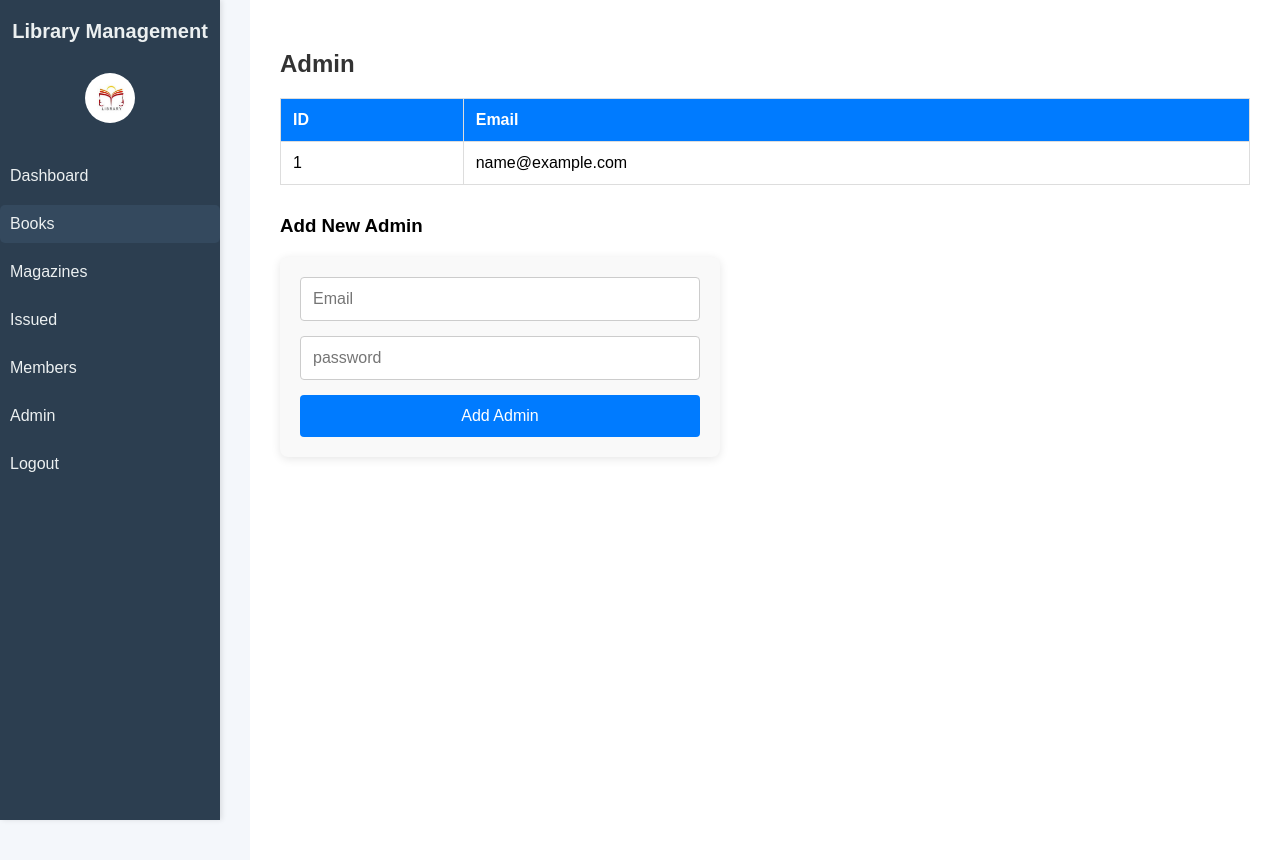
After one commit to A-H-G20/library_managment_system, a PHP site: page /admin.php in a window 1280 px wide. The commit adds this page. Run offline with PHP 8.4, Linux system fonts and the light colour scheme; the visitor is signed in with stand-in values (Sample User, id 1); tables that the repository leaves empty or names only in its code hold one stand-in row (values such as "Sample post").

Commit message:
add add admin page

```diff
--- /dev/null
+++ b/admin.php
@@ -0,0 +1,168 @@
+<?php
+session_start();
+
+// Check if the user is logged in
+if (!isset($_SESSION['user_id'])) {
+    // If not logged in, redirect to login page
+    header("Location: login.php");
+    exit;
+}?>
+<?php
+include 'config.php';
+
+$result = $conn->query("SELECT * FROM admin");
+
+if (isset($_POST['add_admin'])) {
+
+    $email = $_POST['email'];
+    $password = $_POST['password'];
+
+
+    $conn->query("INSERT INTO admin (email, password ) VALUES ( '$email', '$password')");
+    header("Location: admin.php");
+}
+?>
+
+<!DOCTYPE html>
+<html lang="en">
+<head>
+    <meta charset="UTF-8">
+    <title>Admin</title>
+    <link rel="stylesheet" href="style.css">
+</head>
+<body>
+    <?php include 'sidebar.php'; ?>
+    <div class="content p-4">
+        <h2>Admin</h2>
+        <table class="table">
+            <thead>
+                <tr>
+                    <th>ID</th>
+
+                    <th>Email</th>
+
+                </tr>
+            </thead>
+            <tbody>
+                <?php while ($row = $result->fetch_assoc()): ?>
+                    <tr>
+                        <td><?php echo $row['id']; ?></td>
+
+                        <td><?php echo $row['email']; ?></td>
+
+
+                    </tr>
+                <?php endwhile; ?>
+            </tbody>
+        </table>
+
+        <h3>Add New Admin</h3>
+        <form action="admin.php" method="post">
+
+            <input type="email" name="email" placeholder="Email" required>
+            <input type="password" name="password" placeholder="password">
+
+            <button type="submit" name="add_admin">Add Admin</button>
+        </form>
+    </div>
+</body>
+</html>
+<style>
+    /* General Styles */
+body {
+    font-family: Arial, sans-serif;
+    background-color: #f4f7fb;
+    margin: 0;
+    padding: 0;
+}
+
+
+/* Main Content */
+.content {
+    margin-left: 250px;
+    padding: 30px;
+    background-color: #fff;
+    min-height: 100vh;
+}
+
+h2 {
+    font-size: 24px;
+    color: #333;
+    margin-bottom: 20px;
+}
+
+/* Table Styling */
+.table {
+    width: 100%;
+    border-collapse: collapse;
+    margin-bottom: 30px;
+}
+
+.table th, .table td {
+    padding: 12px;
+    text-align: left;
+    border-bottom: 1px solid #ddd;
+}
+
+.table th {
+    background-color: #007bff;
+    color: white;
+}
+
+.table tr:hover {
+    background-color: #f1f1f1;
+}
+
+/* Form Styling */
+form {
+    display: flex;
+    flex-direction: column;
+    max-width: 400px;
+    margin-top: 20px;
+    padding: 20px;
+    background-color: #f9f9f9;
+    border-radius: 8px;
+    box-shadow: 0 2px 10px rgba(0, 0, 0, 0.1);
+}
+
+form input {
+    padding: 12px;
+    margin-bottom: 15px;
+    border: 1px solid #ccc;
+    border-radius: 4px;
+    font-size: 16px;
+}
+
+form input:focus {
+    border-color: #007bff;
+    outline: none;
+}
+
+form button {
+    padding: 12px;
+    background-color: #007bff;
+    color: white;
+    border: none;
+    border-radius: 4px;
+    font-size: 16px;
+    cursor: pointer;
+}
+
+form button:hover {
+    background-color: #0056b3;
+}
+
+/* Error Message Styling */
+.alert {
+    padding: 15px;
+    margin-top: 20px;
+    background-color: #f44336;
+    color: white;
+    border-radius: 4px;
+}
+
+.alert.success {
+    background-color: #4CAF50;
+}
+
+</style>
--- a/sidebar.php
+++ b/sidebar.php
@@ -54,10 +54,11 @@
     </div>
     <div class="sidebar-links">
         <a href="dashboard.php"><i class="fas fa-tachometer-alt"></i> Dashboard</a>
-        <a href="members.php"><i class="fas fa-users"></i> Members</a>
         <a href="books.php" class="active"><i class="fas fa-book"></i> Books</a>
         <a href="magazines.php"><i class="fas fa-newspaper"></i> Magazines</a>
         <a href="issued.php"><i class="fas fa-book-reader"></i> Issued</a>
+        <a href="members.php"><i class="fas fa-users"></i> Members</a>
+        <a href="admin.php"><i class="fas fa-users"></i> Admin</a>
         <a href="logout.php"><i class="fas fa-sign-out-alt"></i> Logout</a>
     </div>
 </div>
```
Also changed, not shown: dashboard.php (+40 -11 lines).
